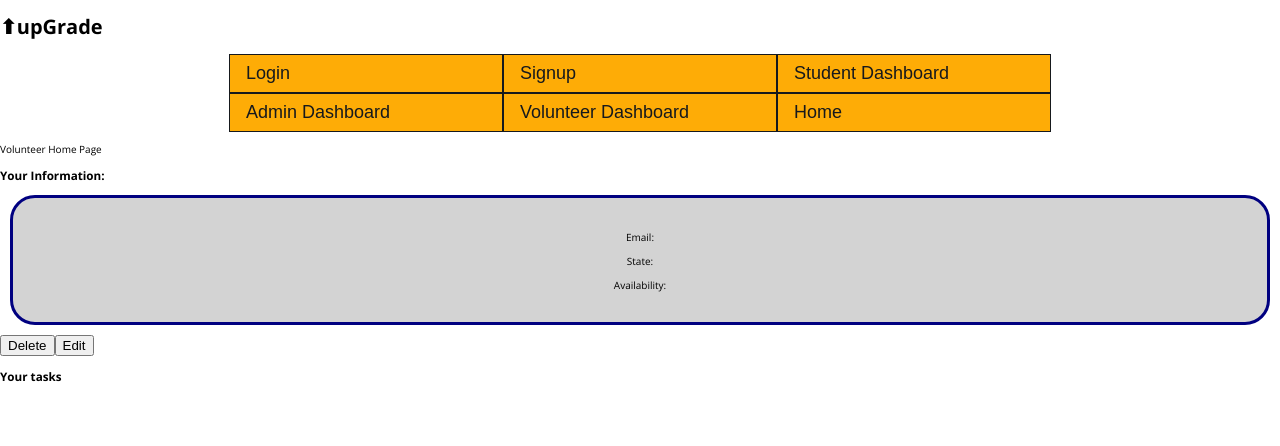
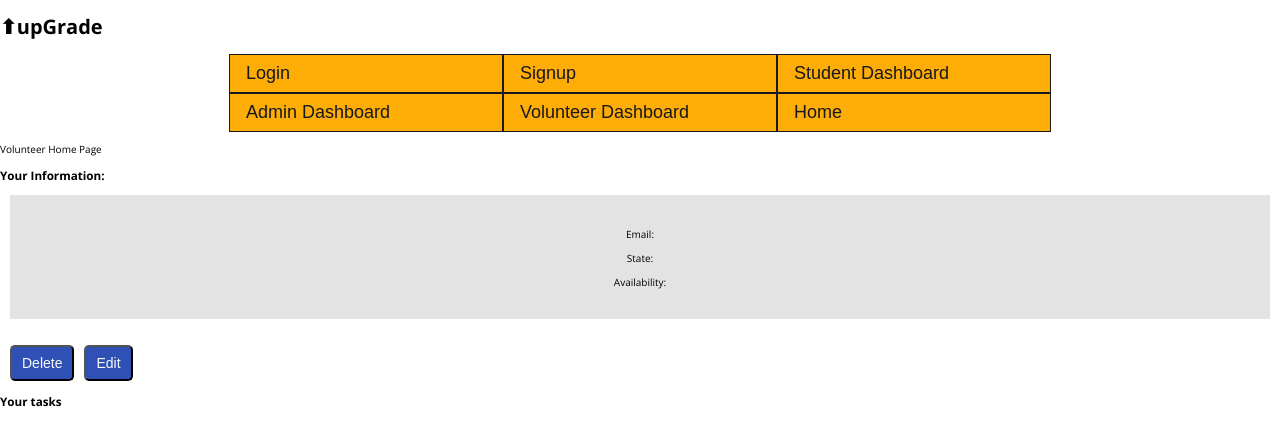
Before and after one commit to Build-Week-September-Part-Time/Front-End, a React (Create React App) app: page /volunteer-home in a window 1280 px wide. Shown: the top 446 px of the page. Built offline with nearby package versions, Linux system fonts and the light colour scheme; no server answers; sample sign-in values are in the browser's storage.

Commit message:
Background and button styling improvements

```diff
--- a/src/components/student/StudentHome.js
+++ b/src/components/student/StudentHome.js
@@ -6,7 +6,7 @@ import  CurrentUserContext  from "../../contexts/CurrentUserContext";
 const Container = styled.div`
     margin: auto;
     width: 90%;
-    border: 3px solid navy;
+    // border: 3px solid navy;
     padding: 20px;
     text-align: center;
     border-radius: 25px;
--- a/src/components/volunteer/CurrentVolunteer.js
+++ b/src/components/volunteer/CurrentVolunteer.js
@@ -48,8 +48,8 @@ function CurrentVolunteer(props) {
             <p>State: {currentVolunteer.state}</p>
             <p>Availability: {currentVolunteer.availability}</p>
         </Card>
-        <button onClick={handleDelete}>Delete</button>
-        <button onClick={handleEdit}>Edit</button>
+        <BlueButton onClick={handleDelete}>Delete</BlueButton>
+        <BlueButton onClick={handleEdit}>Edit</BlueButton>
         {/* {currentUser != {} && <VolunteerCard volunteer={currentUser}/>
         } */}
 
@@ -74,11 +74,21 @@ const testVolunteer =  {
  const Card = styled.div`
 margin: auto;c
 width: 300px;
-border: 3px solid navy;
-background: lightgrey;
+
+background: #E3E3E3;
 padding: 20px;
 text-align: center;
-border-radius: 25px;
+
 margin: 10px;
 
 `;
+
+const BlueButton = styled.button`
+    margin-top: 16px;
+    margin-left: 10px;
+    padding: 8px 10px;
+    background: #2F51B6;
+    color: #f9f9f9;
+    font-size: 1.4rem;
+    border-radius: 5px;
+`;
--- a/src/components/volunteer/VolunteerCard.js
+++ b/src/components/volunteer/VolunteerCard.js
@@ -22,11 +22,11 @@ export default VolunteerCard;
 const Card = styled.div`
 margin: auto;c
 width: 300px;
-border: 3px solid navy;
-background: lightgrey;
+
+background: #E3E3E3;
 padding: 20px;
 text-align: center;
-border-radius: 25px;
+
 margin: 10px;
 
 `;
```
